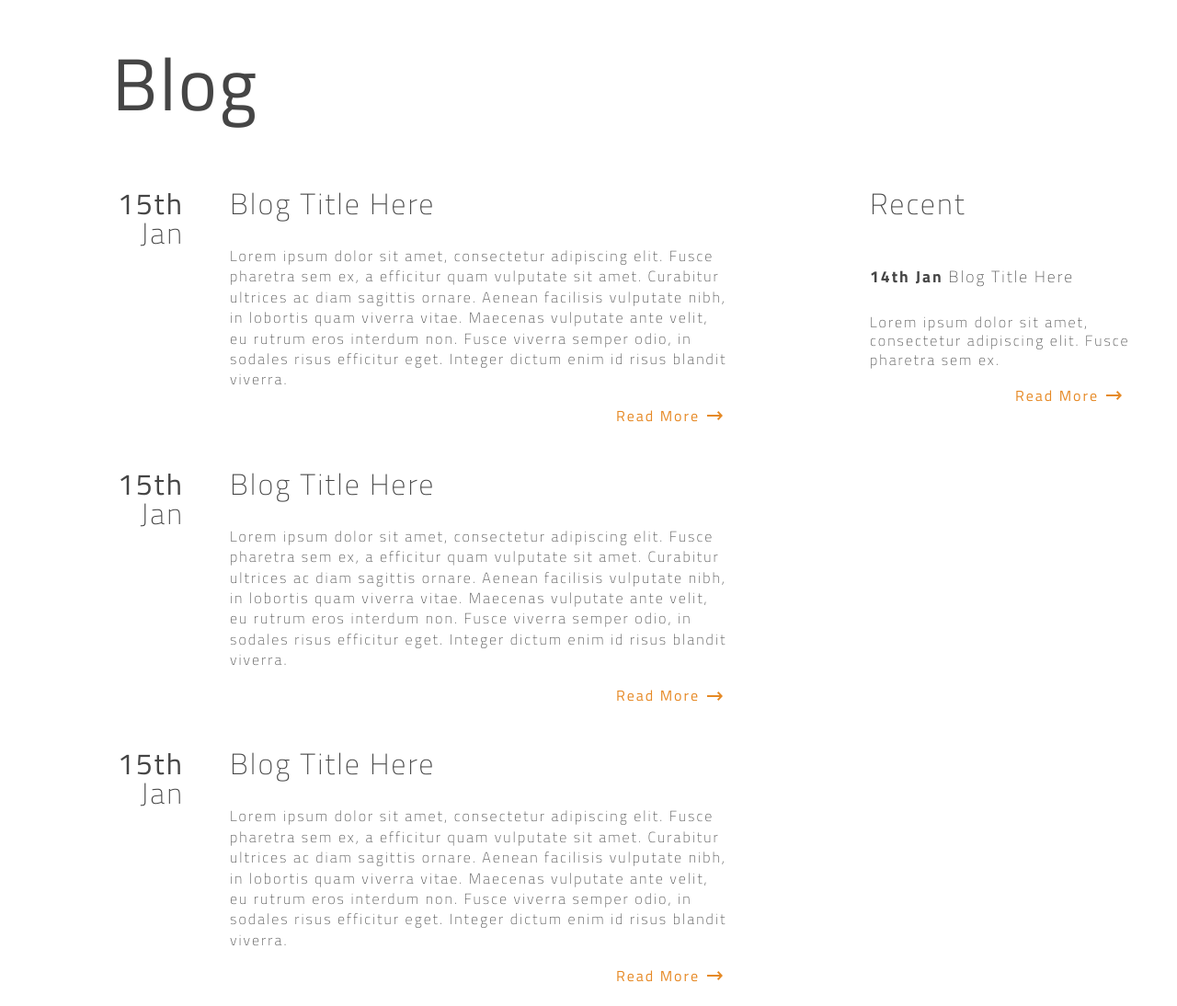
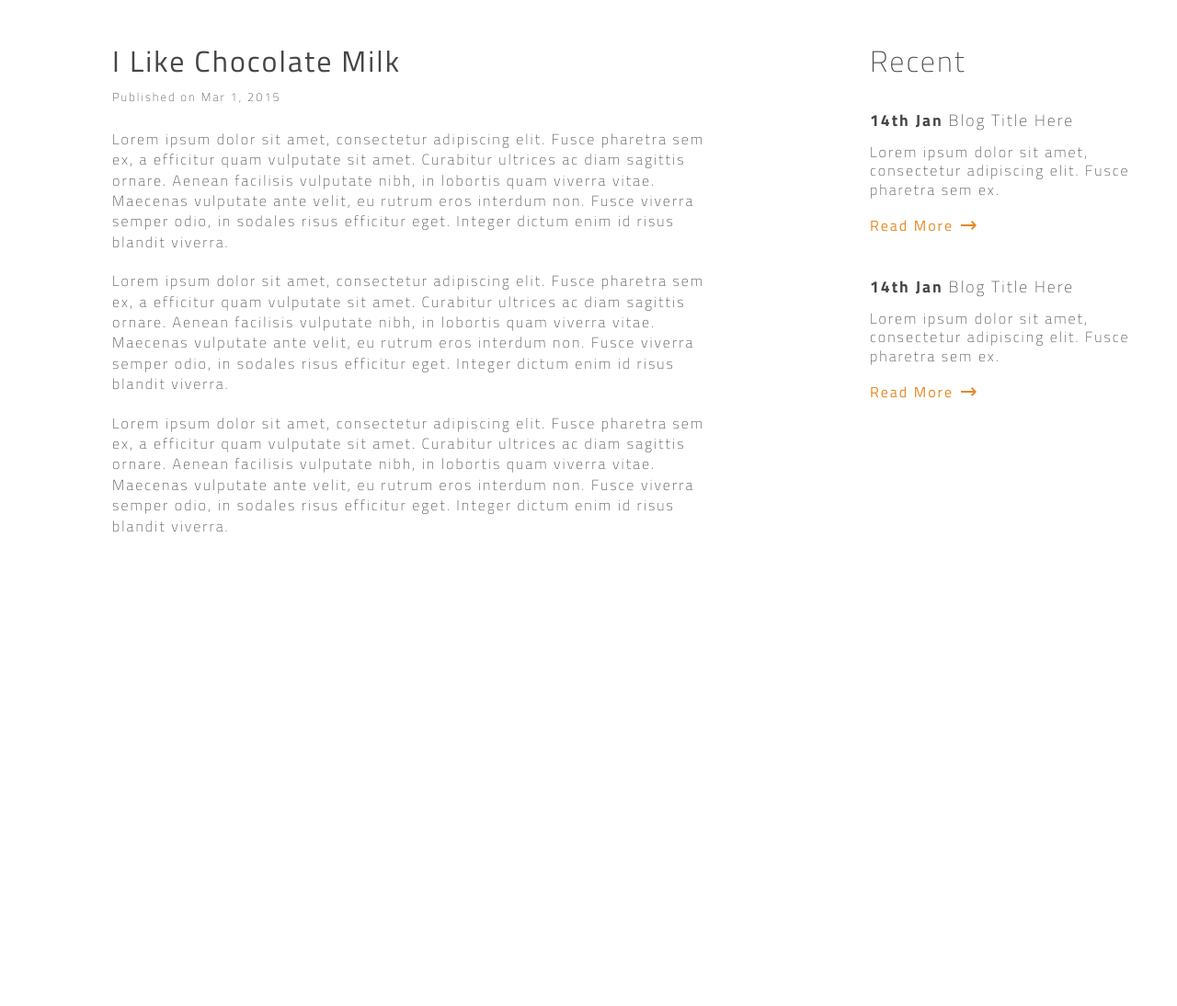
Before and after one commit to swmcc/swmcc.github.io, a Jekyll site: the page blogindividual.html, which Jekyll copies as it is, in a window 1280 px wide. Shown: the whole page at 92% size. Built offline with Jekyll 4.4.1, drawn with Linux system fonts in a browser that asks for light colours; nearby versions of some CDN libraries; after the commit the page ends 900 px from its top, so only the background shows below that.

Commit message:
blog updates

```diff
--- a/blogindividual.html
+++ b/blogindividual.html
@@ -9,32 +9,14 @@
         });
     </script>
 </head>
-<body id="blog">
+<body id="blog" class="individualpost">
 	<main>
-		<h1>Blog</h1>
+		<h1>I Like Chocolate Milk</h1>
+		<p class="published">Published on Mar 1, 2015</p>
 		<article>
-				<aside>15th<span>Jan</span></aside>
-				<div>
-					<h2>Blog Title Here</h2>
 					<p>Lorem ipsum dolor sit amet, consectetur adipiscing elit. Fusce pharetra sem ex, a efficitur quam vulputate sit amet. Curabitur ultrices ac diam sagittis ornare. Aenean facilisis vulputate nibh, in lobortis quam viverra vitae. Maecenas vulputate ante velit, eu rutrum eros interdum non. Fusce viverra semper odio, in sodales risus efficitur eget. Integer dictum enim id risus blandit viverra.</p>
-					<a href="">Read More</a>
-				</div>
-		</article>
-		<article>
-				<aside>15th<span>Jan</span></aside>
-				<div>
-					<h2>Blog Title Here</h2>
-					<p>Lorem ipsum dolor sit amet, consectetur adipiscing elit. Fusce pharetra sem ex, a efficitur quam vulputate sit amet. Curabitur ultrices ac diam sagittis ornare. Aenean facilisis vulputate nibh, in lobortis quam viverra vitae. Maecenas vulputate ante velit, eu rutrum eros interdum non. Fusce viverra semper odio, in sodales risus efficitur eget. Integer dictum enim id risus blandit viverra.</p>
-					<a href="">Read More</a>
-				</div>
-		</article>
-		<article>
-				<aside>15th<span>Jan</span></aside>
-				<div>
-					<h2>Blog Title Here</h2>
-					<p>Lorem ipsum dolor sit amet, consectetur adipiscing elit. Fusce pharetra sem ex, a efficitur quam vulputate sit amet. Curabitur ultrices ac diam sagittis ornare. Aenean facilisis vulputate nibh, in lobortis quam viverra vitae. Maecenas vulputate ante velit, eu rutrum eros interdum non. Fusce viverra semper odio, in sodales risus efficitur eget. Integer dictum enim id risus blandit viverra.</p>
-					<a href="">Read More</a>
-				</div>
+			<p>Lorem ipsum dolor sit amet, consectetur adipiscing elit. Fusce pharetra sem ex, a efficitur quam vulputate sit amet. Curabitur ultrices ac diam sagittis ornare. Aenean facilisis vulputate nibh, in lobortis quam viverra vitae. Maecenas vulputate ante velit, eu rutrum eros interdum non. Fusce viverra semper odio, in sodales risus efficitur eget. Integer dictum enim id risus blandit viverra.</p>
+			<p>Lorem ipsum dolor sit amet, consectetur adipiscing elit. Fusce pharetra sem ex, a efficitur quam vulputate sit amet. Curabitur ultrices ac diam sagittis ornare. Aenean facilisis vulputate nibh, in lobortis quam viverra vitae. Maecenas vulputate ante velit, eu rutrum eros interdum non. Fusce viverra semper odio, in sodales risus efficitur eget. Integer dictum enim id risus blandit viverra.</p>
 		</article>
 	</main>
 	<section class="sidebar">
@@ -46,6 +28,13 @@
 					<a href="">Read More</a>
 				</div>
 		</article>
+		<article>
+				<div>
+					<h2><span>14th Jan</span> Blog Title Here</h2>
+					<p>Lorem ipsum dolor sit amet, consectetur adipiscing elit. Fusce pharetra sem ex.</p>
+					<a href="">Read More</a>
+				</div>
+		</article>
 	</section>
 </body>
 </html>
--- a/index.html
+++ b/index.html
@@ -73,7 +73,9 @@
 				<section>
 						<img class="titleIcon" src="img/blog.svg"/>
             <h2>Ramblings from <span>The blog.</span></h2>
-            <p>Getting sick of these god damned hipsters in established. Getting sick of these god damned hipsters in established. Getting sick of these god damned hipsters in established. Getting sick of these god damned hipsters in established</p>
+          <article>
+						<p>Getting sick of these god damned hipsters in established. Getting sick of these god damned hipsters in established. Getting sick of these god damned hipsters in established. Getting sick of these god damned hipsters in established</p>
+						</article>
         </section>
     </main>
 </body>
--- a/stylesheets/screen.css
+++ b/stylesheets/screen.css
@@ -393,54 +393,93 @@ main p {
   line-height: 1.4;
 }
 
-/* line 208, ../sass/screen.scss */
+/* line 209, ../sass/screen.scss */
+#blog.individualpost h1 {
+  font-size: 2em;
+  margin-bottom: 15px;
+}
+/* line 213, ../sass/screen.scss */
+#blog.individualpost h2 {
+  margin-bottom: 15px;
+}
+/* line 216, ../sass/screen.scss */
+#blog.individualpost article {
+  padding: 25px 22px;
+}
+/* line 218, ../sass/screen.scss */
+#blog.individualpost article a {
+  float: left;
+}
+/* line 221, ../sass/screen.scss */
+#blog.individualpost article p {
+  margin-bottom: 20px;
+}
+/* line 225, ../sass/screen.scss */
+#blog.individualpost .sidebar {
+  position: absolute;
+  top: 50px;
+}
+/* line 228, ../sass/screen.scss */
+#blog.individualpost .sidebar article {
+  padding: 25px 0px;
+}
+/* line 230, ../sass/screen.scss */
+#blog.individualpost .sidebar article p {
+  margin-bottom: 0px;
+}
+/* line 235, ../sass/screen.scss */
+#blog.individualpost .published {
+  font-size: 0.8em;
+  margin-left: 22px;
+}
+/* line 241, ../sass/screen.scss */
 #blog .sidebar {
   position: fixed;
   top: 205px;
   left: 70%;
   padding-left: 50px;
 }
-/* line 214, ../sass/screen.scss */
+/* line 247, ../sass/screen.scss */
 #blog .sidebar article h2 {
   font-size: 1.1em;
 }
-/* line 217, ../sass/screen.scss */
+/* line 250, ../sass/screen.scss */
 #blog .sidebar article div {
   width: calc(100% - 50px);
 }
-/* line 222, ../sass/screen.scss */
+/* line 255, ../sass/screen.scss */
 #blog .sidebar ul li {
   padding: 5px;
 }
-/* line 224, ../sass/screen.scss */
+/* line 257, ../sass/screen.scss */
 #blog .sidebar ul li:hover {
   color: #e68925;
   cursor: pointer;
 }
-/* line 231, ../sass/screen.scss */
+/* line 264, ../sass/screen.scss */
 #blog main {
   float: left;
   margin: 0 100px;
   width: calc(70% - 200px);
 }
-/* line 236, ../sass/screen.scss */
+/* line 269, ../sass/screen.scss */
 #blog h1 {
   font-family: 'Titillium Web', sans-serif;
   float: none;
   margin: 50px 0 50px 22px;
 }
-/* line 241, ../sass/screen.scss */
+/* line 274, ../sass/screen.scss */
 #blog h2 {
   text-align: left;
 }
-/* line 244, ../sass/screen.scss */
+/* line 277, ../sass/screen.scss */
 #blog p {
   text-align: left;
   margin: 0;
   max-width: initial;
   font-size: 1em;
 }
-/* line 250, ../sass/screen.scss */
+/* line 283, ../sass/screen.scss */
 #blog article {
   padding: 25px 0;
 }
@@ -453,7 +492,7 @@ main p {
 #blog article:after {
   clear: both;
 }
-/* line 253, ../sass/screen.scss */
+/* line 286, ../sass/screen.scss */
 #blog article aside {
   text-align: right;
   float: left;
@@ -461,12 +500,12 @@ main p {
   font-size: 2em;
   margin-right: 50px;
 }
-/* line 259, ../sass/screen.scss */
+/* line 292, ../sass/screen.scss */
 #blog article aside span {
   display: block;
   font-weight: 100;
 }
-/* line 264, ../sass/screen.scss */
+/* line 297, ../sass/screen.scss */
 #blog article div {
   float: left;
   width: calc(100% - 150px);
@@ -480,9 +519,9 @@ main p {
 #blog article div:after {
   clear: both;
 }
-/* line 268, ../sass/screen.scss */
+/* line 301, ../sass/screen.scss */
 #blog article div a {
-  float: right;
+  float: left;
   color: #e68925;
   background: url(../img/arrow.svg) right center no-repeat;
   background-size: 15%;
```
Also changed, not shown: sass/screen.scss (+34 -1 lines).
